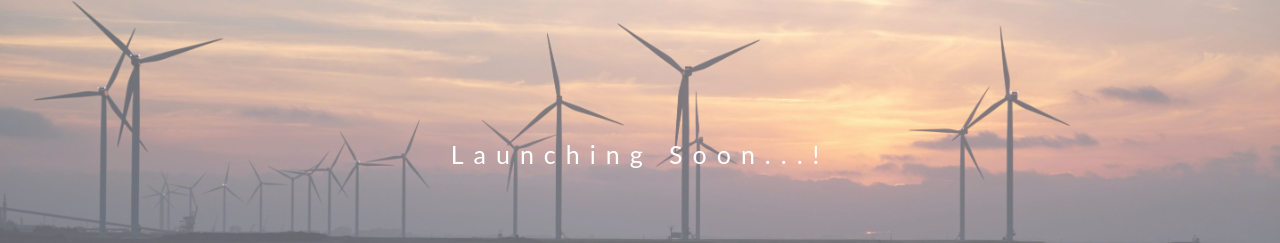
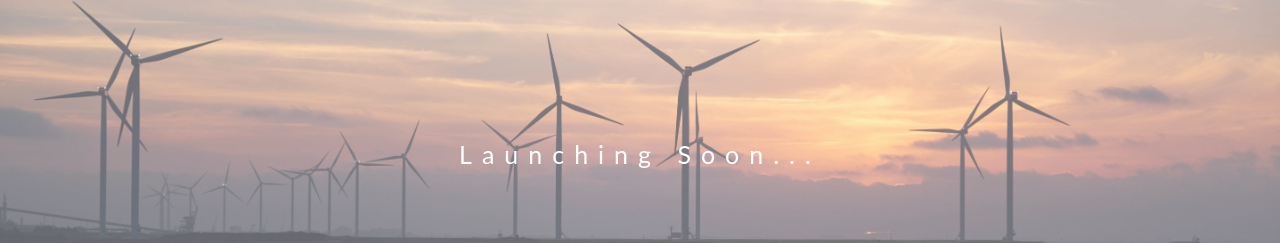
Before and after one commit to victoriousfuture1/Victorious-Future-Energy, a plain HTML site: page index.html in a window 1280 px wide. Shown: the part 268-511 px from the top of the page. Drawn offline with Linux system fonts and the light colour scheme.

Commit message:
Initial Commit

```diff
--- a/index.html
+++ b/index.html
@@ -51,7 +51,7 @@
 
 <div class="bgimg-1">
     <div class="caption">
-        <span class="border">Launching Soon...!</span><br>
+        <span class="border">Launching Soon...</span><br>
     </div>
 </div>
 
```
